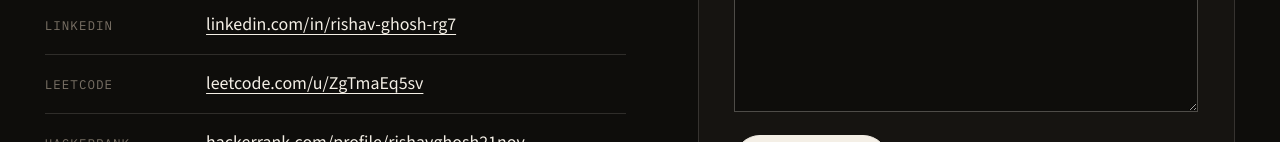
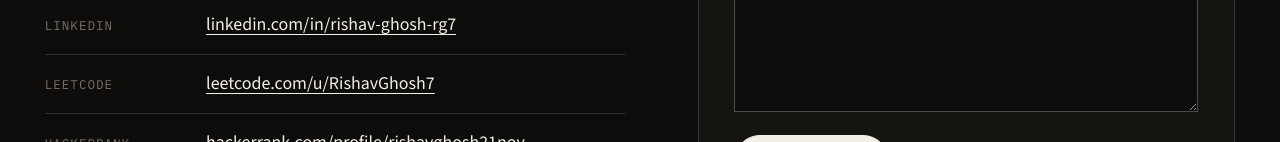
Before and after one commit to RishavGhosh7/Final-Portfolio, a React (Vite) app: page /contact in a window 1280 px wide. Shown: the part 810-952 px from the top of the page. Built offline with nearby package versions, Linux system fonts and the light colour scheme.

Commit message:
Update LeetCode profile link
Co-authored-by: Cursor <cursoragent@cursor.com>

```diff
--- a/src/data/profile.js
+++ b/src/data/profile.js
@@ -11,7 +11,7 @@ export const profile = {
   socials: [
     { label: "GitHub", href: "https://github.com/RishavGhosh7" },
     { label: "LinkedIn", href: "https://www.linkedin.com/in/rishav-ghosh-rg7/" },
-    { label: "LeetCode", href: "https://leetcode.com/u/ZgTmaEq5sv/" },
+    { label: "LeetCode", href: "https://leetcode.com/u/RishavGhosh7/" },
     { label: "HackerRank", href: "https://www.hackerrank.com/profile/rishavghosh21nov" },
   ],
 };
```
